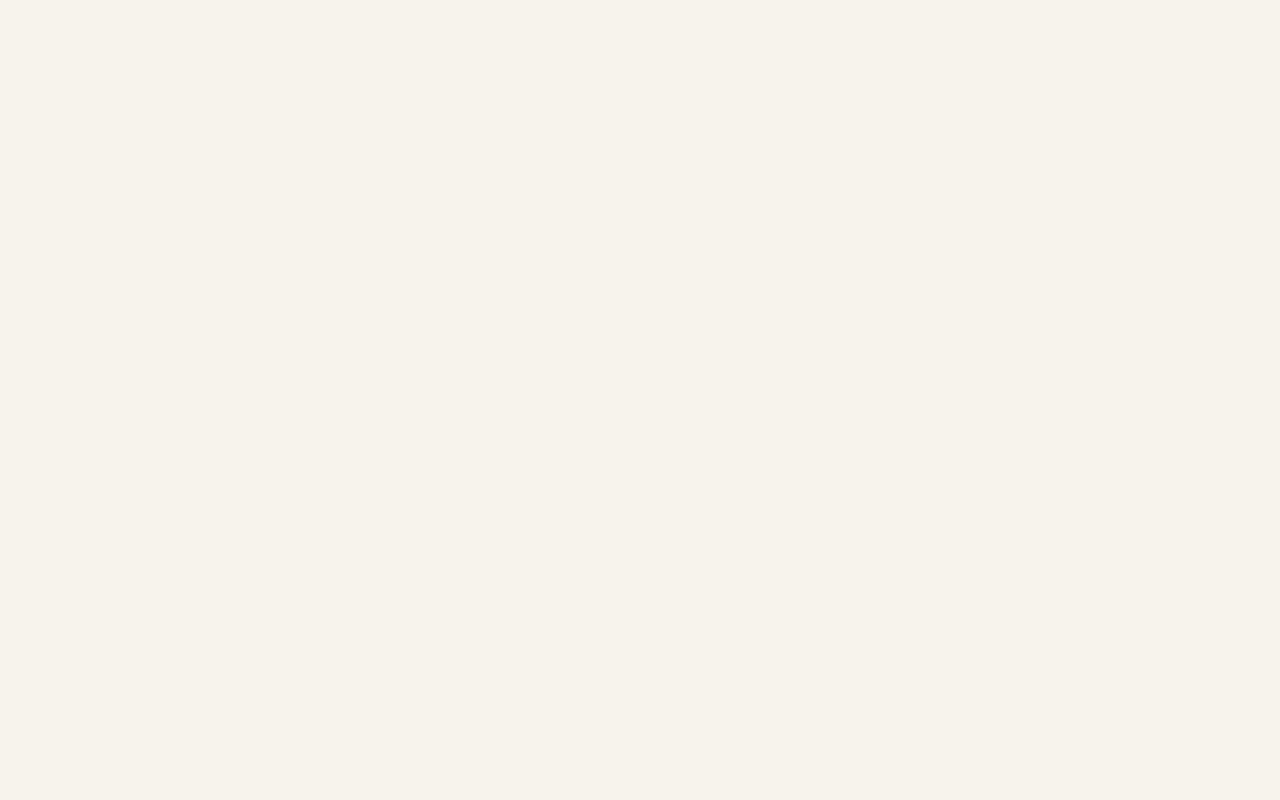
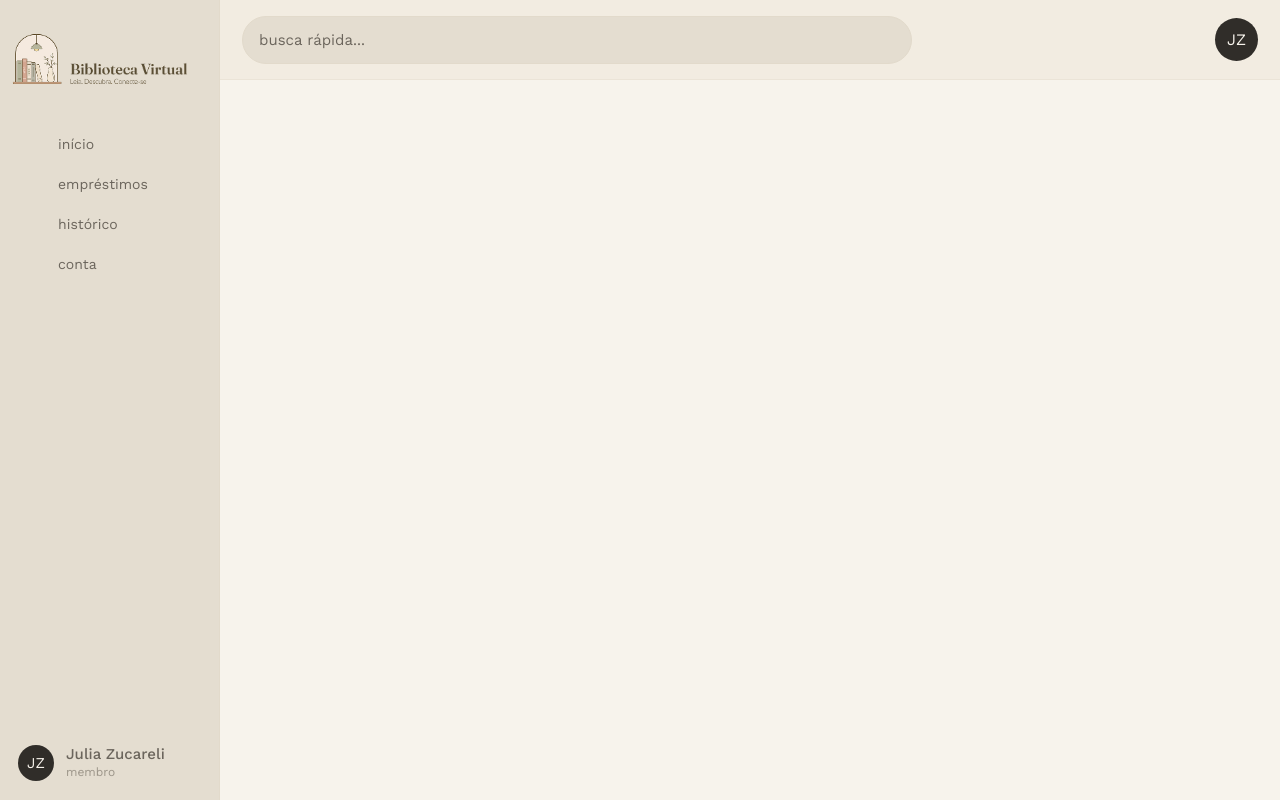
Before and after one commit to JuliaZucarelli/Biblioteca-Virtual, a plain HTML site: page emprestimos.html in a window 1280 px wide. Drawn offline with nearby package versions, Linux system fonts and the light colour scheme.

Commit message:
configura pagina emprestimo

```diff
--- a/emprestimos.html
+++ b/emprestimos.html
@@ -15,6 +15,62 @@
     <title>Biblioteca Virtual</title>
 </head>
 <body>
+    <div class="layout">
+        <!-- SIDEBAR -->
+        <aside class="sidebar">
+            <img class="sidebar_logo" src="img/logo-horizontal-Biblioteca-Virtual.png" alt="logo horizontal da plataforma Biblioteca Virtural">
+
+            <nav class="sidebar_nav">
+                <a class="nav-item" href="index.html">
+                    <svg class="nav-item__icon" aria-hidden="true"><use href="img/icons/icon-inicio.svg"></use></svg>
+                    início
+                </a>
+                <a class="nav-item" href="emprestimos.html">
+                    <svg class="nav-item__icon" aria-hidden="true"><use href="img/icons/icon-emprestimo.svg"></use></svg>
+                    empréstimos
+                </a>
+                <a class="nav-item" href="historico.html">
+                    <svg class="nav-item__icon" aria-hidden="true"><use href="img/icons/icon-historico.svg"></use></svg>
+                    histórico
+                </a>
+                <a class="nav-item" href="conta.html">
+                    <svg class="nav-item__icon" aria-hidden="true"><use href="img/icons/icon-conta.svg"></use></svg>
+                    conta
+                </a>
+            </nav>
+
+            <div class="sidebar__profile">
+                <div class="avatar avatar--profile">JZ</div>
+                <div class="sidebar__profile-info">
+                    <p class="sidebar__profile-name">Julia Zucareli</p>
+                    <p class="sidebar__profile_role">membro</p>
+                </div>
+            </div>
+        </aside>
+
+        <!-- CONTEÚDO PRINCIPAL -->
+        <div class="main">
+            <!-- TOPBAR -->
+             <header class="topbar">
+                <div class="search-bar search-bar--compact">
+                    <input type="text" name="userSearchBarFull" id="searchBarFull" placeholder="busca rápida...">
+                </div>
+
+                <div class="topbar__actions">
+                    <!-- adicionar link para abrir na pagina conta -->
+                    <button class="icon-button" aria-label="Ver notificações">
+                        <svg class="icon-button__icon" aria-hidden="true"><use href="img/icons/icon-notificacao.svg"></use></svg>
+                    </button>
+                    <button class="avatar avatar--button" aria-label="Abrir conta">JZ</button>
+                </div>
+             </header>
+
+             <main class="content">
+
+            </main>
+        </div>
+    </div>
+
 
 </body>
 </html>
```
